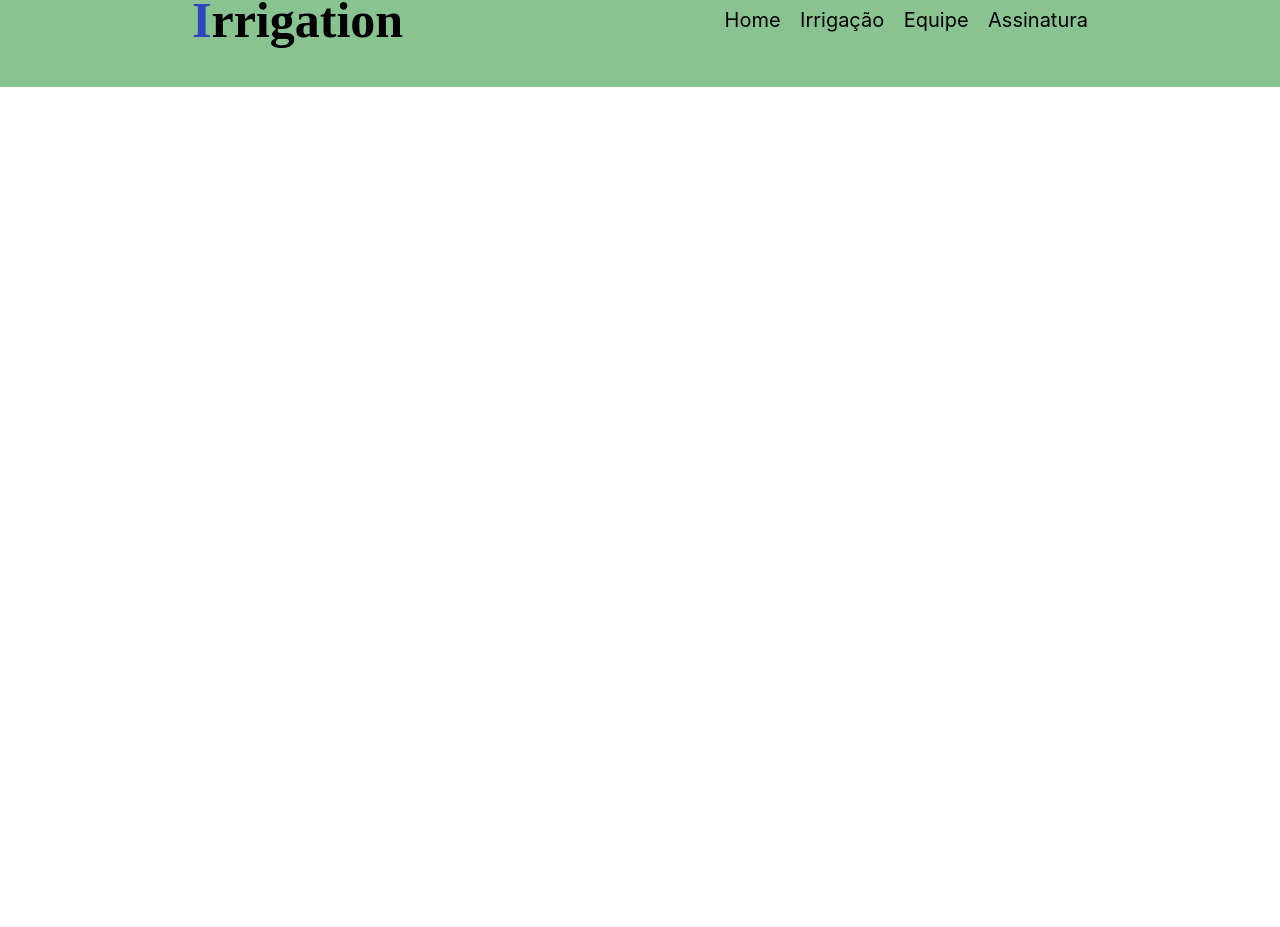
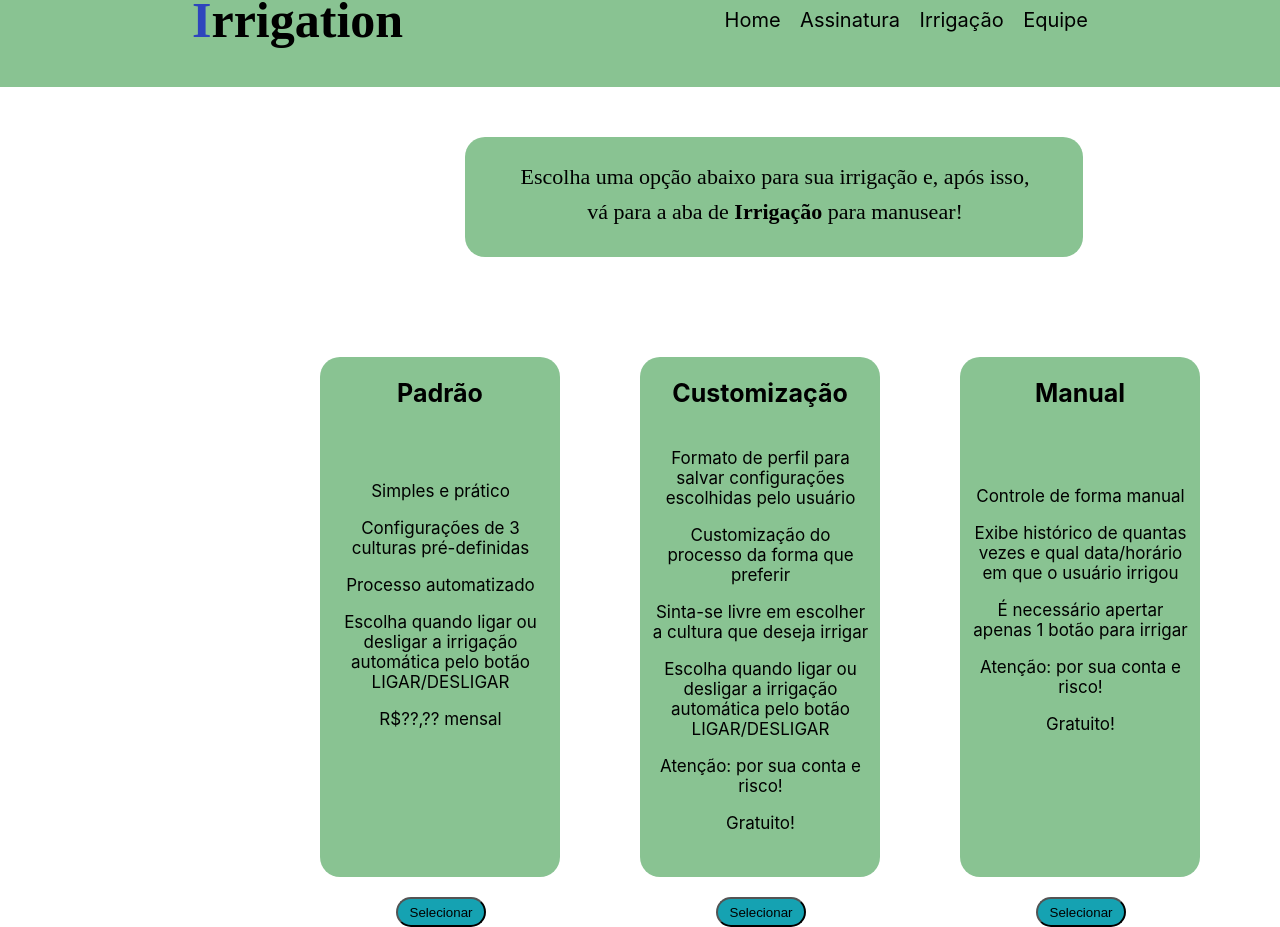
Before and after one commit to felipemmarcello/projetoUPx, a React (Create React App) app: page /assinatura in a window 1280 px wide. Shown: the part 43-970 px from the top of the page. Before the commit the page ends 800 px from the top, so only its background shows below. Built offline with nearby package versions, Linux system fonts and the light colour scheme.

Commit message:
alterações em equipe e home, e pagina assinatura adicionada

```diff
--- a/src/App.js
+++ b/src/App.js
@@ -3,6 +3,8 @@ import {BrowserRouter, Link, Routes, Route} from 'react-router-dom';
 import React from 'react';
 
 import Home from './element/home';
+import Assinatura from './element/assinatura';
+import Irrigacao from './element/irrigacao';
 import Equipe from './element/equipe';
 
 const App = () => {
@@ -15,15 +17,16 @@ const App = () => {
             <nav>
               <ul>
                 <li> <Link to="/">Home</Link> </li>
+                <li> <Link to="/assinatura">Assinatura</Link> </li>
                 <li> <Link to="/irrigacao">Irrigação</Link> </li>
                 <li> <Link to="/equipe">Equipe</Link> </li>
-                <li> <Link to="/assinatura">Assinatura</Link> </li>
               </ul>
             </nav>
 
             <Routes>
               <Route path= "/" exact element= {<Home/>}/>
-
+              <Route path= "/assinatura" element= {<Assinatura/>}/>
+              <Route path= "/irrigacao" element= {<Irrigacao/>}/>
               <Route path= "/equipe" element= {<Equipe/>}/>
 
             </Routes>
--- /dev/null
+++ b/src/element/assinatura.css
@@ -0,0 +1,129 @@
+.informacao{
+    position: absolute;
+    width: 618px;
+    height: 120px;
+    left: 465px;
+    top: 180px;
+
+    background: rgba(59, 156, 74, 0.6);
+    border-radius: 20px;
+}
+
+.informacao p{
+    width: 520px;
+    padding-left: 50px;
+}
+
+.informacao p{
+    font-family: 'Barlow Condensed';
+    font-style: normal;
+    font-weight: 400;
+    font-size: 22px;
+    line-height: 35px;
+    text-align: center;
+}
+
+.padrao{
+    position: absolute;
+    width: 240px;
+    height: 520px;
+    left: 320px;
+    top: 400px;
+
+    background: rgba(59, 156, 74, 0.6);
+    border-radius: 20px;
+}
+
+.botao1{
+    position: absolute;
+    width: 90px;
+    height: 30px;
+    left: 396px;
+    top: 940px;
+
+    background: rgb(21, 162, 178);
+    border-radius: 20px;
+}
+
+
+.customizado{
+    position: absolute;
+    width: 240px;
+    height: 520px;
+    left: 640px;
+    top: 400px;
+
+    background: rgba(59, 156, 74, 0.6);
+    border-radius: 20px;
+}
+
+.botao2{
+    position: absolute;
+    width: 90px;
+    height: 30px;
+    left: 716px;
+    top: 940px;
+
+    background: rgb(21, 162, 178);
+    border-radius: 20px;
+}
+
+.manual{
+    position: absolute;
+    width: 240px;
+    height: 520px;
+    left: 960px;
+    top: 400px;
+
+    background: rgba(59, 156, 74, 0.6);
+    border-radius: 20px;
+}
+
+.botao3{
+    position: absolute;
+    width: 90px;
+    height: 30px;
+    left: 1036px;
+    top: 940px;
+
+    background: rgb(21, 162, 178);
+    border-radius: 20px;
+}
+
+p{
+    text-align: center;
+    text-decoration: none;
+    font-size: 15px;
+}
+
+h2{
+    justify-content: center;
+    text-align: center;
+    text-decoration: none;
+    font-size: 25px;
+}
+
+.caixaP{
+    width: 217px;
+    padding-left: 12px;
+    justify-content: center;
+    padding-top: 35px;
+}
+
+.caixaC{
+    width: 217px;
+    padding-left: 12px;
+    justify-content: center;
+    padding-top: 2px;
+}
+
+.caixaM{
+    width: 217px;
+    padding-left: 12px;
+    justify-content: center;
+    padding-top: 40px;
+}
+
+.texto{
+    font-size: 17px;
+}
--- a/src/element/assinatura.js
+++ b/src/element/assinatura.js
@@ -0,0 +1,62 @@
+import React from "react";
+import "./assinatura.css"
+
+function Assinatura(){
+    return(
+        <body>
+
+            <div className= "informacao">
+                <p>
+                    Escolha uma opção abaixo para sua irrigação e,
+                    após isso, vá para a aba de <b>Irrigação</b> para manusear!
+                </p>
+            </div>
+
+            <div className= "padrao">
+                <h2>Padrão</h2>
+
+                <div className= "caixaP">
+                    <p className= "texto">Simples e prático</p>
+                    <p className= "texto">Configurações de 3 culturas pré-definidas</p>
+                    <p className= "texto">Processo automatizado</p>
+                    <p className= "texto">Escolha quando ligar ou desligar a irrigação automática pelo botão LIGAR/DESLIGAR</p>
+                    <p className= "texto">R$??,?? mensal</p>
+                </div>
+            </div>
+
+            <input className="botao1" type= "submit" value= "Selecionar"/>
+
+            <div className= "customizado">
+                <h2>Customização</h2>
+
+                <div className= "caixaC">
+                    <p className= "texto">Formato de perfil para salvar configurações escolhidas pelo usuário</p>
+                    <p className= "texto">Customização do processo da forma que preferir</p>
+                    <p className= "texto">Sinta-se livre em escolher a cultura que deseja irrigar</p>
+                    <p className= "texto">Escolha quando ligar ou desligar a irrigação automática pelo botão LIGAR/DESLIGAR</p>
+                    <p className= "texto">Atenção: por sua conta e risco!</p>
+                    <p className= "texto">Gratuito!</p>
+                </div>
+            </div>
+
+            <input className="botao2" type= "submit" value= "Selecionar"/>
+
+            <div className= "manual">
+                <h2>Manual</h2>
+
+                <div className= "caixaM">
+                    <p className= "texto">Controle de forma manual</p>
+                    <p className= "texto">Exibe histórico de quantas vezes e qual data/horário em que o usuário irrigou</p>
+                    <p className= "texto">É necessário apertar apenas 1 botão para irrigar</p>
+                    <p className= "texto">Atenção: por sua conta e risco!</p>
+                    <p className= "texto">Gratuito!</p>
+                </div>
+            </div>
+
+            <input className="botao3" type= "submit" value= "Selecionar"/>
+
+        </body>
+    )
+}
+
+export default Assinatura;
--- a/src/element/equipe.css
+++ b/src/element/equipe.css
@@ -3,9 +3,9 @@
     width: 259px;
     height: 320px;
     left: 250px;
-    top: 282px;
+    top: 220px;
 
-    background: #1D8E0A;
+    background: rgba(59, 156, 74, 0.6);
     border-radius: 20px;
 }
 
@@ -14,9 +14,9 @@
     width: 259px;
     height: 320px;
     left: 640px;
-    top: 282px;
+    top: 220px;
 
-    background: #1D8E0A;
+    background: rgba(59, 156, 74, 0.6);
     border-radius: 20px;
 }
 
@@ -25,9 +25,9 @@
     width: 259px;
     height: 320px;
     left: 1020px;
-    top: 282px;
+    top: 220px;
 
-    background: #1D8E0A;
+    background: rgba(59, 156, 74, 0.6);
     border-radius: 20px;
 }
 
@@ -36,9 +36,9 @@
     width: 259px;
     height: 320px;
     left: 250px;
-    top: 651px;
+    top: 625px;
 
-    background: #1D8E0A;
+    background: rgba(59, 156, 74, 0.6);
     border-radius: 20px;
 }
 
@@ -47,9 +47,9 @@
     width: 259px;
     height: 320px;
     left: 640px;
-    top: 651px;
+    top: 625px;
 
-    background: #1D8E0A;
+    background: rgba(59, 156, 74, 0.6);
     border-radius: 20px;
 }
 
@@ -58,17 +58,17 @@
     width: 259px;
     height: 320px;
     left: 1020px;
-    top: 651px;
+    top: 625px;
 
-    background: #1D8E0A;
+    background: rgba(59, 156, 74, 0.6);
     border-radius: 20px;
 }
 
-h2{
+h3{
     justify-content: center;
     text-align: center;
     text-decoration: none;
-    font-size: 30px;
+    font-size: 22px;
 }
 
 .img1{
@@ -77,10 +77,18 @@ h2{
     margin-left: auto;
     margin-right: auto;
     display: block;
-
 }
 
-.email2{
+.email{
+    justify-content: center;
+    text-align: center;
+    text-decoration: none;
+    font-size: 15px;
+    line-height: 5px;
+    padding-top: 14px;
+}
+
+.telefone{
     justify-content: center;
     text-align: center;
     text-decoration: none;
--- a/src/element/home.css
+++ b/src/element/home.css
@@ -10,7 +10,7 @@
     border-radius: 20px;
 }
 
-.projeto{
+.quadrado p{
     display: flex;
     justify-content: center;
     margin-top: 130px;
@@ -29,7 +29,7 @@
     border-radius: 20px;
 }
 
-.projeto2{
+.quadrado2 p{
     position: absolute;
     margin-top: 100px;
     width:427px;
@@ -57,13 +57,14 @@
     border-radius: 15px;
 }
 
-.projeto3{
+.quadrado3 p{
 
     font-family: 'Imbue';
     font-style: normal;
-    font-size: 24px;
-    line-height: 29px;
+    font-size: 20px;
+    line-height: 10px;
     text-align: center;
+    padding-top: 5px;
 }
 
 .imagem img{
--- a/src/element/home.js
+++ b/src/element/home.js
@@ -1,26 +1,34 @@
 import './home.css';
 import React from 'react';
 
-const Home = () =>{
+function Home(){
     return(
         <body>
             <main>
                 <div className= "quadrado">
-                <p className= "projeto">O Projeto</p>
+                    <p>O Projeto</p>
                 </div>
 
                 <div className= "quadrado2">
-                <p className= "projeto2">Aumentar a eficiência de plantações de pequeno porte e diminuir o uso desnecessário de água através do protótipo de um sistema de irrigação automatizado.</p>
+                    <p>Aumentar a eficiência de plantações de pequeno porte e diminuir o uso desnecessário de água através do protótipo de um sistema de irrigação automatizado.</p>
                 </div>
 
                 <div className= "seta"></div>
 
                 <div className= "quadrado3">
-                <p className= "projeto3"> Promovendo diversas vantagens</p>
+                    <h3>Promovendo diversas vantagens:</h3>
+
+                    <p></p>
+
+                    <p>Redução de mão de obra;</p>
+                    <p>Irrigação de forma mais precisa;</p>
+                    <p>Facilidade de irrigação através do site ou aplicativo.</p>
+                    <p>Evitar desperdício de recursos gastos de formas desnecessárias</p>
+
                 </div>
 
                 <div className= "imagem">
-                <img src="https://cdn-icons-png.flaticon.com/512/1188/1188048.png?w=360" alt="irrigacao"></img>
+                    <img src="https://cdn-icons-png.flaticon.com/512/1188/1188048.png?w=360" alt="irrigacao"></img>
                 </div>
 
             </main>
--- a/src/element/irrigacao.js
+++ b/src/element/irrigacao.js
@@ -0,0 +1,12 @@
+import React from "react";
+import "./irrigacao.css"
+
+function Irrigacao(){
+    return(
+        <body>
+
+        </body>
+    );
+}
+
+export default Irrigacao;
```
Also changed, not shown: src/element/equipe.js (+19 -9 lines), src/element/2.jpg (deleted), src/element/irrigacao.css (added), src/element/sim.png (deleted).
